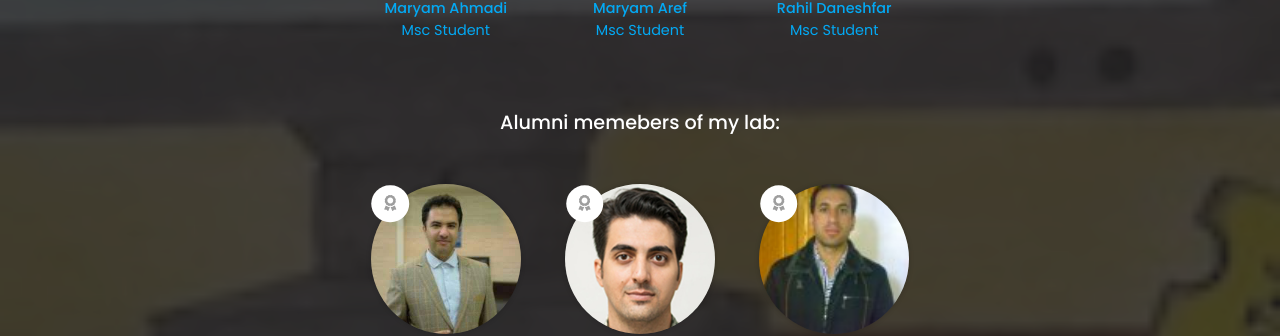
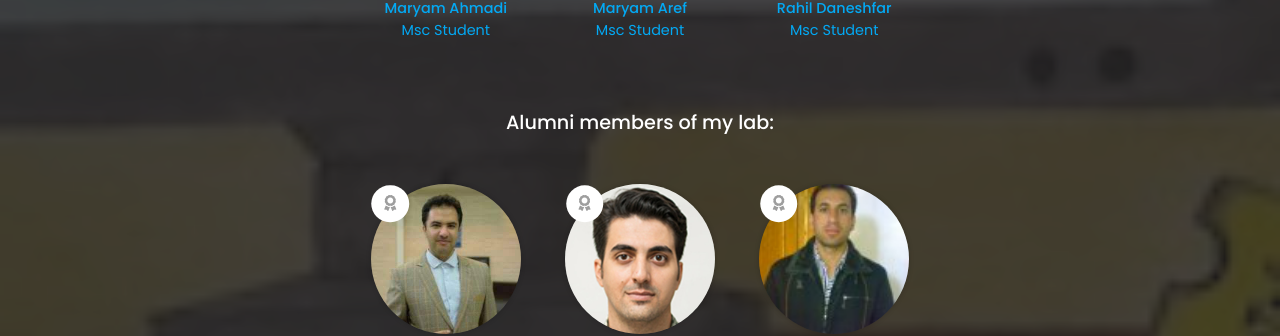
Before and after one commit to Hossein-Fallahi/Fallahi-Bioinformatics-Lab, a Jekyll site: the page built from team/index.md, in a window 1280 px wide and 900 px high, scrolled down 1792 px. Shown: the part 151-487 px from the top of the window. Built offline with Jekyll 4.4.1, drawn with Linux system fonts in a browser that asks for light colours; nearby versions of some CDN libraries.

Commit message:
Update index.md

```diff
--- a/team/index.md
+++ b/team/index.md
@@ -48,7 +48,7 @@ nav:
   filters="role: undergrad"
 %}
 {:.center}
-### Alumni memebers of my lab:
+### Alumni members of my lab:
 {:.center}
 {%
   include list.html
```
